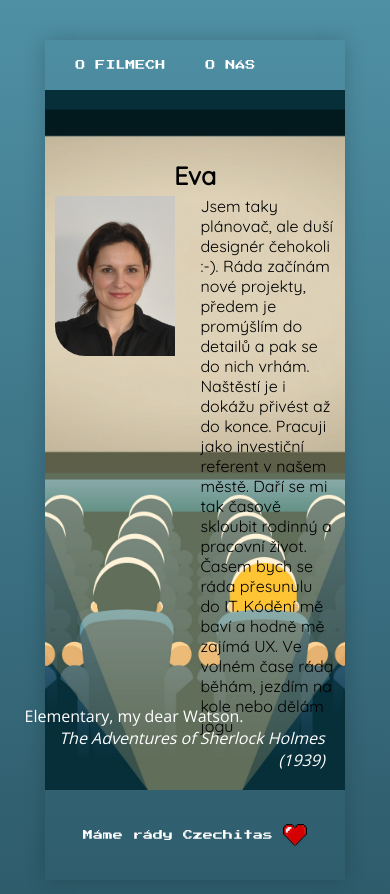
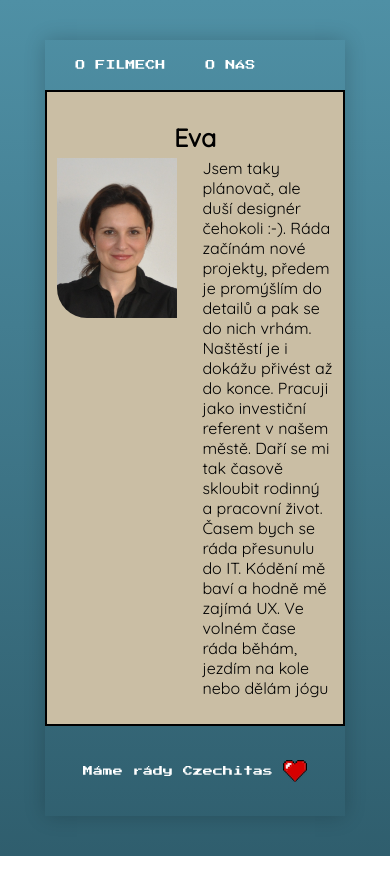
Before and after one commit to belikovasofie/o-projektu, a React app: page /about/eva in a window 390 px wide. Shown: the top 894 px of the page. After the commit the page ends 856 px from the top, so only its background shows below. Built offline with nearby package versions, Linux system fonts and the light colour scheme.

Commit message:
responsivita

```diff
--- a/src/components/About/style.css
+++ b/src/components/About/style.css
@@ -40,3 +40,9 @@
 .about__quote-link:hover {
   color: aqua;
 } */
+
+@media screen and (max-width: 640px) {
+  .about__name {
+    margin-top: 0;
+  }
+}
--- a/src/components/Home/style.css
+++ b/src/components/Home/style.css
@@ -25,7 +25,7 @@ h3 {
   margin: 0 auto;
   background-image: url(../../img/43691.jpg);
   background-repeat: no-repeat;
-  height: 700px;
+  min-height: 700px;
   background-position: center;
   background-size: cover;
 }
@@ -48,3 +48,16 @@ main {
   font-size: 25px;
   font-family: 'Quicksand', sans-serif;
 }
+
+@media screen and (max-width: 640px) {
+  .container {
+    background-image: none;
+    background-color: #cabea4;
+    border: solid 2px black;
+    min-height: 450px;
+  }
+
+  .about__name {
+    margin-top: 0;
+  }
+}
--- a/src/components/Quote/style.css
+++ b/src/components/Quote/style.css
@@ -11,3 +11,9 @@
   right: 0;
   bottom: 13%;
 }
+
+@media screen and (max-width: 640px) {
+  .citaty__element {
+    display: none;
+  }
+}
```
